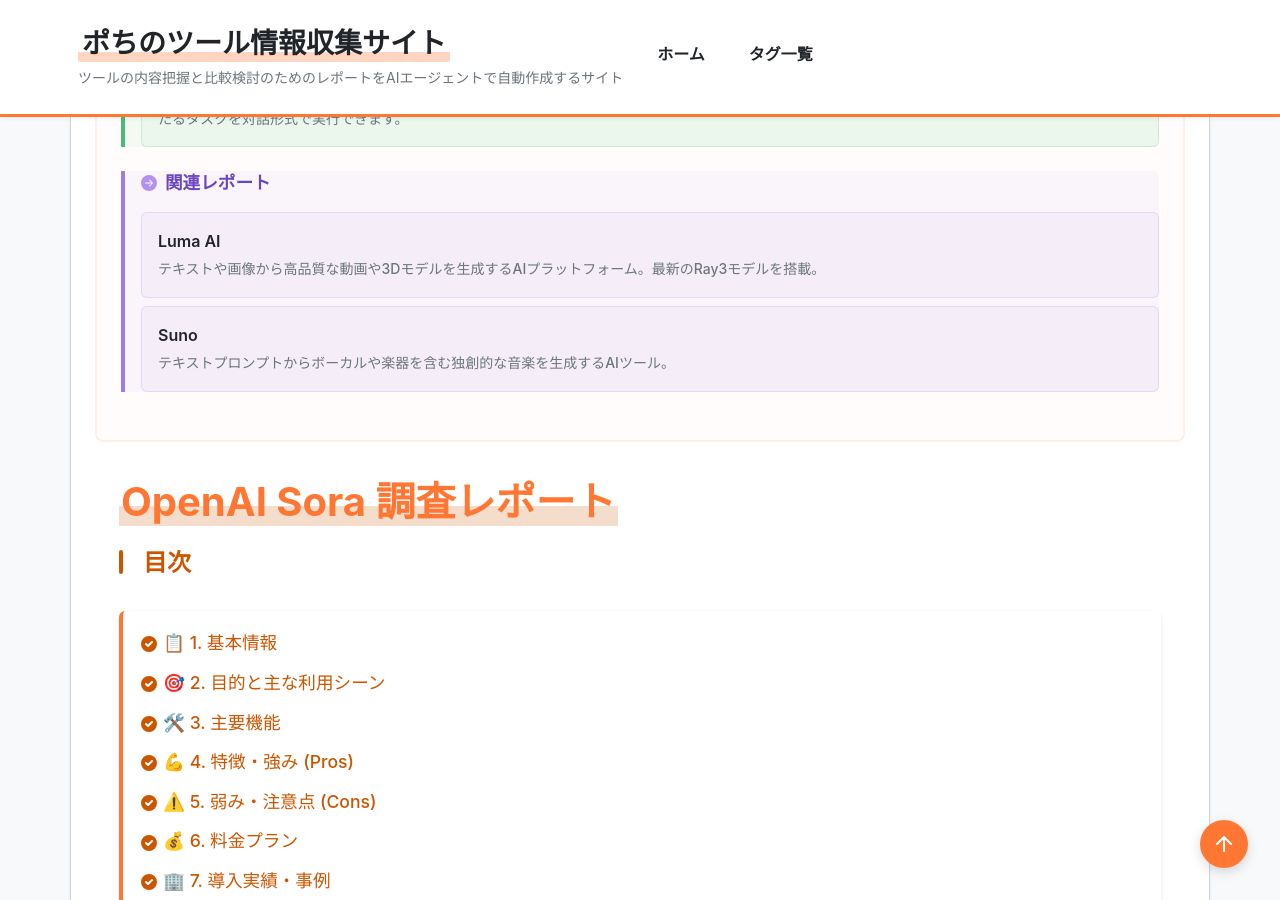
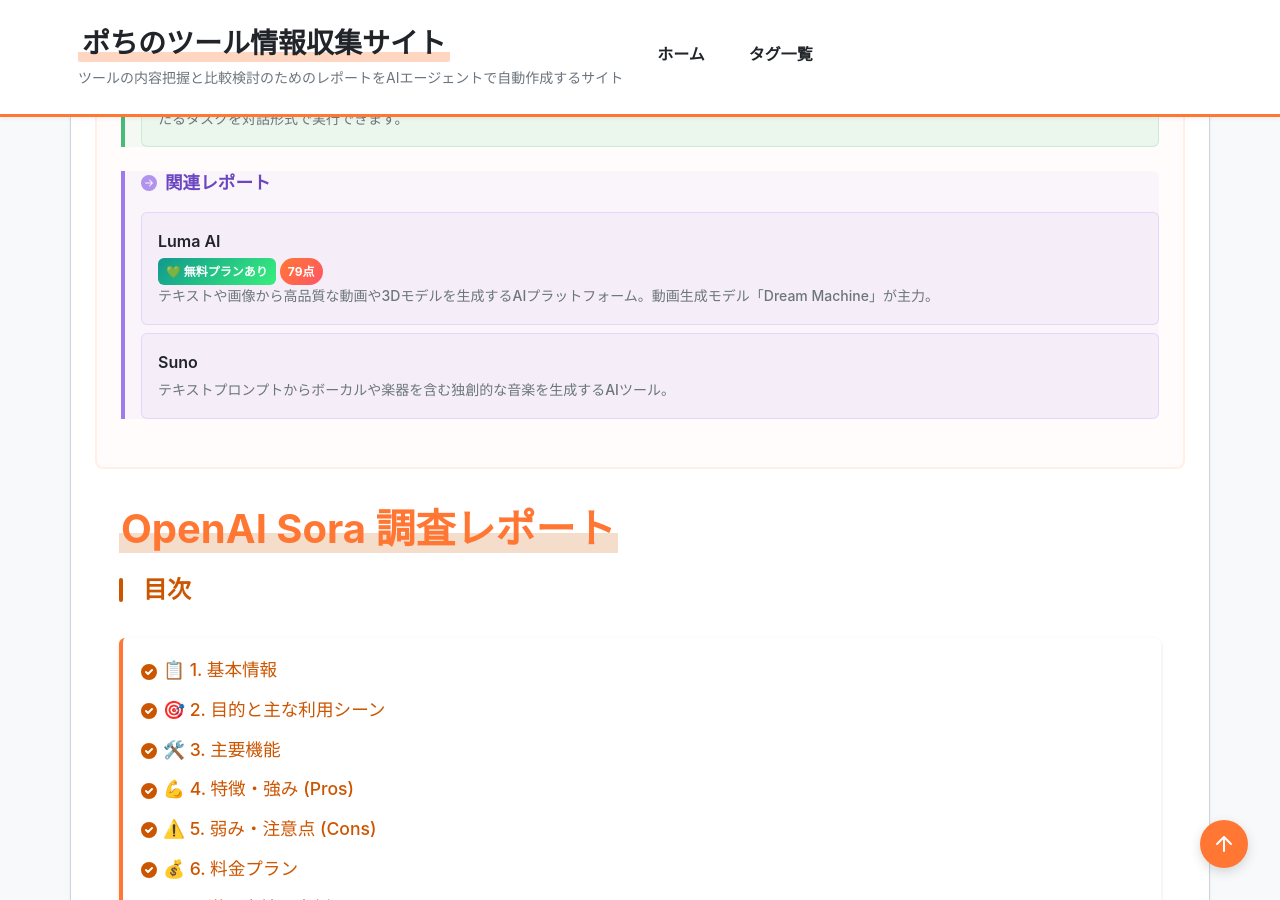
Before and after one commit to aegisfleet/tool-survey-report, a Jekyll site: the page built from _reports/openai-sora.md, in a window 1280 px wide and 900 px high, scrolled down 1544 px. Built offline with Jekyll 4.4.1, drawn with Linux system fonts in a browser that asks for light colours; part of the change alters nothing that is shown; some of the changed text lies outside the part shown.

Commit message:
docs: Luma AIの調査レポートを更新 (#447)
Luma AIの調査レポート(`_reports/luma-ai.md`)を最新情報に基づき更新し、標準のレポートテンプレートに準拠させました。

- フロントマターに`tool_reading`, `quick_summary`, `evaluation`, `links`を追加
- 料金プランと類似ツール比較のセクションを表形式に整形
- 2026年1月14日時点の公式サイトの情報に基づき、内容を最新化
- `related_tools`の双方向整合性を既存レポートと確認

Co-authored-by: google-labs-jules[bot] <161369871+google-labs-jules[bot]@users.noreply.github.com>

```diff
--- a/_reports/luma-ai.md
+++ b/_reports/luma-ai.md
@@ -1,18 +1,57 @@
 ---
+# === フロントマター ===
+# 【必須項目】
 title: "Luma AI 調査レポート"
 tool_name: "Luma AI"
+tool_reading: "ルマエーアイ"
 category: "動画/メディア"
 developer: "Luma Labs, Inc."
 official_site: "https://lumalabs.ai/"
 date: "2025-10-25"
-last_updated: "2025-12-28"
+last_updated: "2026-01-14"
 tags:
   - "AI"
   - "生成AI"
   - "動画生成"
   - "3D"
   - "API"
-description: "テキストや画像から高品質な動画や3Dモデルを生成するAIプラットフォーム。最新のRay3モデルを搭載。"
+description: "テキストや画像から高品質な動画や3Dモデルを生成するAIプラットフォーム。動画生成モデル「Dream Machine」が主力。"
+
+# 【クイックサマリー】ホーム画面のカード表示用
+quick_summary:
+  has_free_plan: true
+  is_oss: false
+  starting_price: "$7.99/月"
+  target_users:
+    - "クリエイター"
+    - "デザイナー"
+    - "開発者"
+  latest_highlight: "2025年6月にModify Video APIをリリース"
+  update_frequency: "中"
+
+# 【ツール評価】100点満点、基準点70点からの加減算方式
+evaluation:
+  score: 79
+  base_score: 70
+  plus_points:
+    - point: 8
+      reason: "テキストや画像からの動画生成品質が非常に高い"
+    - point: 5
+      reason: "自然言語での動画編集など、革新的な機能を提供"
+    - point: 3
+      reason: "APIが提供されており、開発者による拡張性が高い"
+  minus_points:
+    - point: -3
+      reason: "クレジットベースの料金体系が複雑で、コスト管理が難しい"
+    - point: -2
+      reason: "G2などの主要レビューサイトに情報がなく、第三者評価が少ない"
+    - point: -2
+      reason: "日本語のドキュメントやサポートが限定的"
+  summary: "生成品質と機能性はトップクラスだが、複雑な料金体系と日本語情報の不足が課題。"
+
+# 【任意項目】該当するもののみ記載
+links:
+  documentation: "https://lumalabs.ai/learning-hub"
 relationships:
   related_tools:
     - "Sora"
@@ -23,20 +62,23 @@ relationships:
 ## **1. 基本情報**
 
 * **ツール名**: Luma AI
+* **ツールの読み方**: ルマエーアイ
 * **開発元**: Luma Labs, Inc.
 * **公式サイト**: [https://lumalabs.ai/](https://lumalabs.ai/)
+* **関連リンク**:
+  * ドキュメント: [Learning Hub](https://lumalabs.ai/learning-hub)
 * **カテゴリ**: 動画/メディア
 * **概要**: テキストや画像から高品質な動画や3Dコンテンツを生成するAIプラットフォーム。特に動画生成モデル「Dream Machine」が主力製品であり、最新の`Ray3`モデルを搭載している。
 
 ## **2. 目的と主な利用シーン**
 
-* **目的**: 専門的なスキルや高価な機材を必要とせず、誰でも簡単に高品質なビデオや3Dコンテンツを作成できるようにすること。
-* **主な利用者**: メディア、エンターテイメント、マーケティング、広告業界のクリエイター、デザイナー、開発者。
-* **具体的な利用シーン**:
-    * 短編映画やアニメーションの制作
-    * 製品のプロモーションビデオ作成
-    * SNS向けの動画コンテンツ制作
-    * ゲームやAR/VR向けの3Dアセット作成
+* **解決する課題**: 専門的なスキルや高価な機材を必要とせず、誰でも簡単に高品質なビデオや3Dコンテンツを作成できるようにする。
+* **想定利用者**: メディア、エンターテイメント、マーケティング、広告業界のクリエイター、デザイナー、開発者。
+* **利用シーン**:
+  * 短編映画やアニメーションの制作
+  * 製品のプロモーションビデオ作成
+  * SNS向けの動画コンテンツ制作
+  * ゲームやAR/VR向けの3Dアセット作成
 
 ## **3. 主要機能**
 
@@ -56,19 +98,25 @@ relationships:
 
 ## **5. 弱み・注意点 (Cons)**
 
-* **生成時間の制限**: 無料プランや安価なプランでは、生成できる動画の長さが5秒〜10秒と短い。
-* **音声の非対応**: 2025年後半時点で、動画に音声を付与する機能は提供されていない。
+* **複雑な料金体系**: クレジットベースの課金体系が複雑で、機能ごとに消費量が異なるためコストの見積もりが難しい。
 * **日本語情報の不足**: 公式サイトやドキュメントは英語が中心で、日本語のサポートや情報が限られている。
-* **商用利用の制限**: 無料プランおよびLiteプランでは商用利用が許可されておらず、ウォーターマークが付与される。
+* **商用利用の制限**: 無料プランおよび$9.99/月のLiteプランでは商用利用が許可されておらず、ウォーターマークが付与される。
+* **音声の非対応**: 現時点で、動画に音声を付与する機能は提供されていない。
 
 ## **6. 料金プラン**
 
-* **Freeプラン**: $0/月。月8ビデオ（ドラフトモード）、非商用利用のみ、ウォーターマークあり。
-* **Liteプラン**: $7.99/月 (年払時)。月3,200クレジット、非商用利用のみ、ウォーターマークあり。
-* **Plusプラン**: $23.99/月 (年払時)。月10,000クレジット、商用利用可能、ウォーターマークなし。
-* **Unlimitedプラン**: $75.99/月 (年払時)。月10,000クレジット + リラックスモードでの無制限利用、商用利用可能、ウォーターマークなし。
-* **Enterpriseプラン**: 要問い合わせ。月20,000クレジット以上、最高優先度の処理、入力データを学習に利用しない設定など。
-* **課金体系**: クレジットベース。生成するモデルや解像度、長さによって消費クレジットが異なる。
+Web版の主なプランは以下の通り。iOS版は料金が異なる。
+
+| プラン名 | 料金（月額・年払時） | 主な特徴 |
+|---|---|---|
+| **Free** | 無料 | 制限付きクレジット、非商用利用のみ、ウォーターマークあり |
+| **Lite** | $7.99/月 | 3,200クレジット/月、非商用利用のみ、ウォーターマークあり |
+| **Plus** | $23.99/月 | 10,000クレジット/月、商用利用可能、ウォーターマークなし |
+| **Unlimited** | $75.99/月 | 10,000クレジット/月(Fast Mode) + Relaxed Mode無制限、商用利用可 |
+| **Enterprise** | 要問い合わせ | 20,000クレジット/月以上、最高優先度、データ非学習オプションなど |
+
+* **課金体系**: クレジットベース。生成するモデル、解像度、長さによって消費クレジットが変動する。
+* **無料トライアル**: Freeプランが無料トライアルに相当する。
 
 ## **7. 導入実績・事例**
 
@@ -88,8 +136,9 @@ relationships:
 
 ## **10. セキュリティとコンプライアンス**
 
+* **認証**: 公式サイトにはSSOや2段階認証に関する詳細な記載はない。
 * **データ管理**: Enterpriseプランでは、入力・出力データをモデルの学習に利用しないオプションが提供される。
-* **プライバシーポリシー**: 公式サイトに[プライバシーポリシー](https://lumalabs.ai/legal/privacy)が明記されている。
+* **準拠規格**: 公式サイトではISO27001やSOC2などの認証取得に関する公開情報はない。
 
 ## **11. 操作性 (UI/UX) と学習コスト**
 
@@ -98,44 +147,50 @@ relationships:
 
 ## **12. ユーザーの声（レビュー分析）**
 
-* **調査対象**: Google検索、日本語ブログ記事、X(Twitter)等。
+* **調査対象**: 公式Discordコミュニティ、X(Twitter)、各種技術ブログ。G2, Capterra, ITreviewにはレビュー登録なし（2026年1月時点）。
+* **総合評価**: 主要なレビューサイトでのスコアはなし。
 * **ポジティブな評価**:
-    * 「テキストから手軽に高品質な動画が作れる」
-    * 「操作が直感的で、初心者でもすぐに使える」
-    * 「`Modify with Instructions`による自然言語での編集が強力」
-    * 「APIが公開されているため、開発の幅が広がる」
+  * 「テキストから手軽に高品質な動画が作れる」
+  * 「操作が直感的で、初心者でもすぐに使える」
+  * 「`Modify with Instructions`による自然言語での編集が強力」
+  * 「APIが公開されているため、開発の幅が広がる」
 * **ネガティブな評価 / 改善要望**:
-    * 「動画の生成に時間がかかることがある」
-    * 「無料プランでは機能制限が多く、本格的な利用には有料プランが必須」
-    * 「音声生成機能がまだ実装されていない」
+  * 「動画の生成に時間がかかることがある」
+  * 「クレジット消費量が分かりにくく、コスト管理が難しい」
+  * 「無料プランでは機能制限が多く、本格的な利用には有料プランが必須」
+  * 「音声生成機能がまだ実装されていない」
 * **特徴的なユースケース**:
-    * 個人クリエイターによるアート作品の制作。
-    * 企業のマーケティング担当者によるSNS広告動画のプロトタイピング。
+  * 個人クリエイターによるアート作品の制作。
+  * 企業のマーケティング担当者によるSNS広告動画のプロトタイピング。
 
-## **13. 直近半年のアップデート情報**
+## **13. 直近のアップデート情報**
 
-* **June 24, 2025: Modify Video API Release**: 動画をプログラムで変換・再創造するためのAPIをリリース。
-* **June 4, 2025: Modify Video**: モーキャプやグリーンスクリーンなしで、動画の環境やスタイルを変更できる機能をDream Machineに搭載。
-* **May 9, 2025: Reframe Is Here**: 画像や動画をあらゆる方向に拡張・リサイズする機能を追加。
-* **April 18, 2025: New Camera Angle Concepts**: 自然言語プロンプトで精密なカメラアングルを制御する機能を追加。
-* **March 31, 2025: Launching Camera Motion Concepts**: 信頼性の高いカメラモーションを制御する機能を追加。
-* **January 15, 2025: Introducing Ray2**: 新しいマルチモーダルアーキテクチャに基づき、Ray1の10倍の計算能力を持つ動画生成モデルRay2を導入。
-(注: 2025年7月以降、公式サイトのChangelogに大きな機能リリースは記載されていません)
+* **2025-06-24**: 動画をプログラムで変換・再創造するための`Modify Video API`をリリース。
+* **2025-06-04**: 動画の環境やスタイルを変更できる`Modify Video`機能をDream Machineに搭載。
+* **2025-05-09**: 画像や動画を任意の方向に拡張・リサイズする`Reframe`機能を追加。
+* **2025-04-18**: 自然言語プロンプトで精密なカメラアングルを制御する機能を追加。
+* **2025-03-31**: 信頼性の高いカメラモーションを制御する機能を追加。
+* **2025-01-15**: 新しいマルチモーダルアーキテクチャに基づく動画生成モデル`Ray2`を導入。
+
+(出典: [Official Changelog](https://lumalabs.ai/changelog))
 
 ## **14. 類似ツールとの比較**
 
-* **Runway**: 高度な動画編集機能も統合されたAIマジックツール。プロ向けの機能が豊富。Luma AIはより生成品質と直感的操作に特化している印象。
-* **Pika**: 同様にテキストや画像から動画を生成するAIツール。よりアニメーションやキャラクター表現に強いと評価されることが多い。
-* **Sora (OpenAI)**: 非常に高品質で長尺の動画生成が可能とされるが、まだ一般公開されていない。現時点ではLuma AIが広く利用可能である点で優位。
+| ツール名 | 特徴 | 強み | 弱み | 選択肢となるケース |
+|---|---|---|---|---|
+| **Luma AI** | 高品質な動画生成と自然言語での編集に特化 | 生成される映像の質と、直感的な操作性。API連携も可能。 | 複雑な料金体系。音声非対応。 | 高品質な映像を手軽に生成したい場合や、APIで開発に組み込みたい場合。 |
+| **Runway** | 動画生成から編集までを統合した多機能プラットフォーム | 高度な動画編集機能（モーショントラッキング等）が豊富。 | 機能が多く学習コストがやや高い。 | 生成だけでなく、より高度な編集作業まで一貫して行いたい場合。 |
+| **Pika** | アニメーションやキャラクター表現に強みを持つ動画生成ツール | キャラクターの一貫性維持や、アニメ風のスタイルが得意。 | 実写的な表現はLuma AIに劣る場合がある。 | アニメーション制作や、特定のキャラクターを動かしたい場合。 |
+| **Sora (OpenAI)**| 非常に高品質で長尺の動画生成が可能とされる研究プロジェクト | 現実世界とのインタラクションを深く理解した、一貫性の高い長尺動画。 | まだ一般公開されておらず、利用できない（2026年1月時点）。 | 将来的に、より高品質で物理的に正確な動画が必要な場合。 |
 
 ## **15. 総評**
 
 * **総合的な評価**: Luma AIは、高品質な動画生成を手軽に実現する強力なツールである。特に「Dream Machine」は、専門家でなくてもプロ並みのビデオコンテンツを作成できる可能性を秘めている。自然言語での動画編集機能など、革新的なアップデートが続いており、今後の発展も非常に期待される。
 * **推奨されるチームやプロジェクト**:
-    * SNSコンテンツを制作するマーケティングチーム
-    * 迅速なプロトタイピングが必要な映像制作会社
-    * 新しい表現を模索する個人クリエイターやアーティスト
+  * SNSコンテンツを制作するマーケティングチーム
+  * 迅速なプロトタイピングが必要な映像制作会社
+  * 新しい表現を模索する個人クリエイターやアーティスト
 * **選択時のポイント**:
-    * 高品質な動画を手軽に生成したい場合に最適。
-    * APIを利用した開発を検討している場合にも有力な選択肢となる。
-    * ただし、日本語のサポートやドキュメントを重視する場合は、情報収集に工夫が必要。
+  * 生成される映像の品質と、操作の直感性を重視する場合に最適。
+  * APIを利用した開発を検討している場合にも有力な選択肢となる。
+  * ただし、複雑なクレジットベースの料金体系と、日本語サポートが限定的である点は考慮が必要。
```
